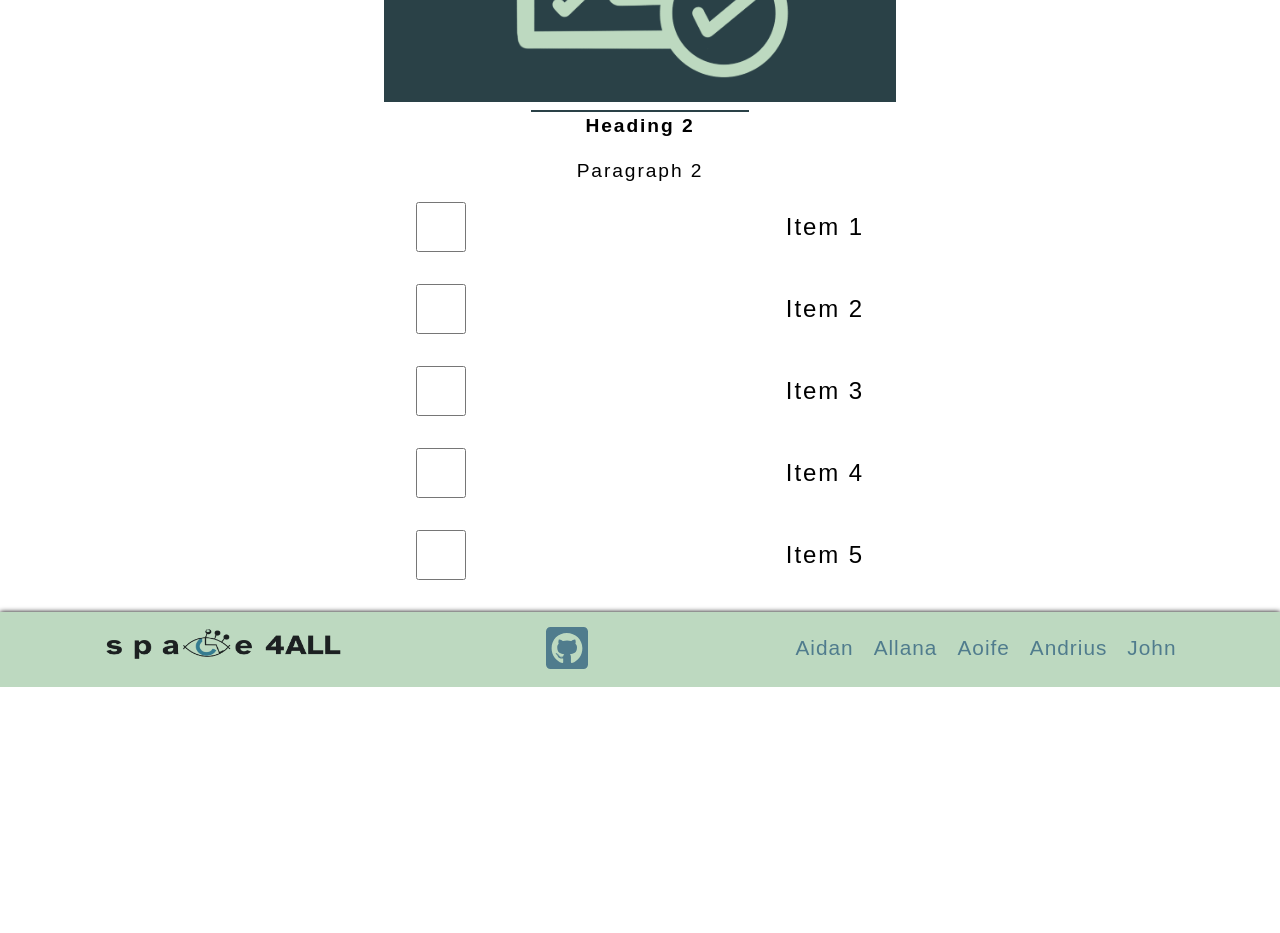
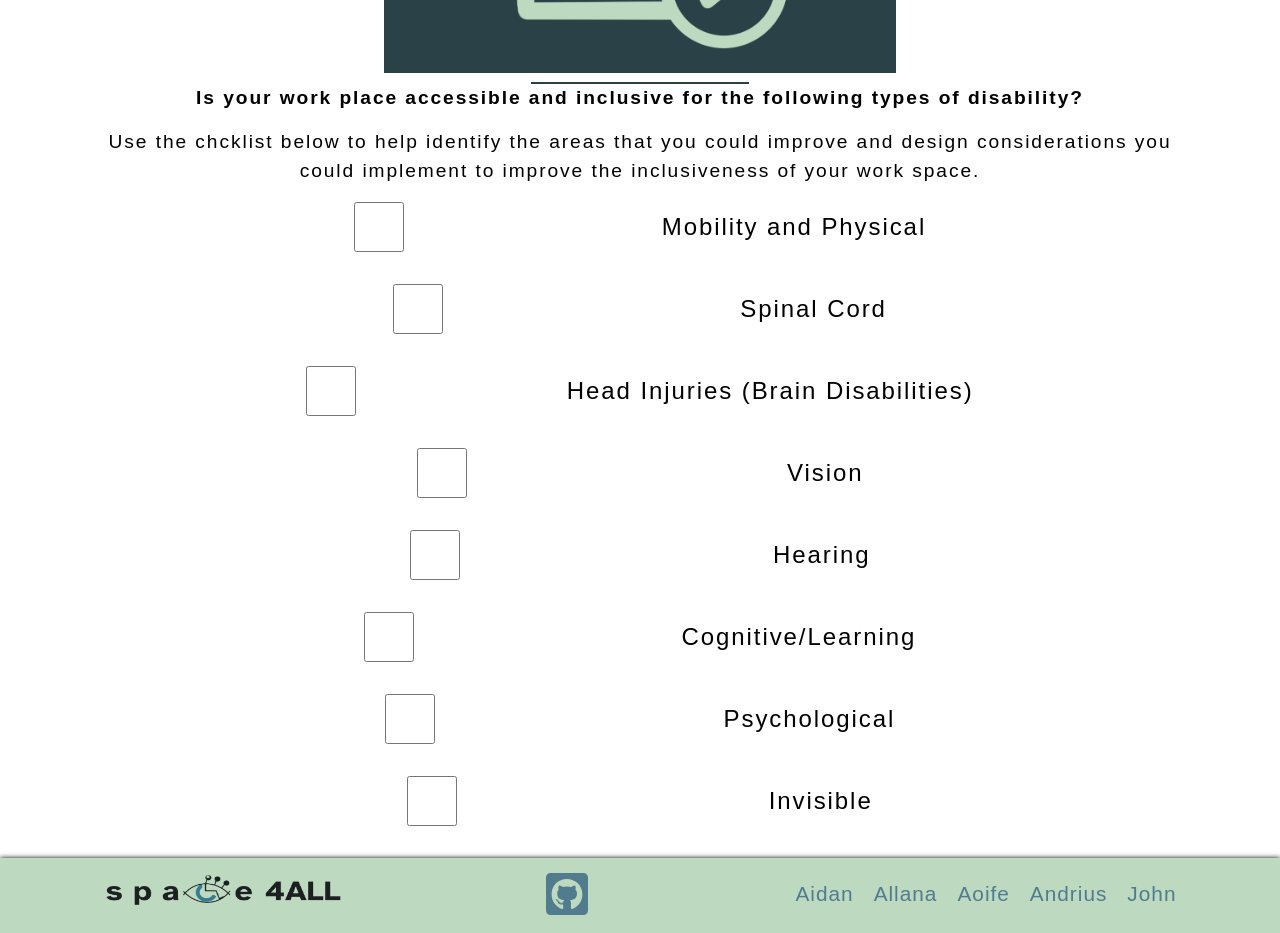
Before and after one commit to aidant842/Trust-in-SODA-Hackathon, a React (Create React App) app in the folder space4all/: page /checklist in a window 1280 px wide. Shown: the part 500-1433 px from the top of the page. Before the commit the page ends 1187 px from the top, so only its background shows below. Built offline with nearby package versions, Linux system fonts and the light colour scheme.

Commit message:
add categories to checklist on page 3

```diff
--- a/space4all/src/components/Checklist/CheckListItems.js
+++ b/space4all/src/components/Checklist/CheckListItems.js
@@ -1,27 +1,42 @@
 export const CheckListItems = [
     {
-        label: "Item 1",
+        label: "Mobility and Physical",
         name: "item1",
         id: "item1",
     },
     {
-        label: "Item 2",
+        label: "Spinal Cord",
         name: "item2",
         id: "item2",
     },
     {
-        label: "Item 3",
+        label: "Head Injuries (Brain Disabilities)",
         name: "item3",
         id: "item3",
     },
     {
-        label: "Item 4",
+        label: "Vision",
         name: "item4",
         id: "item4",
     },
     {
-        label: "Item 5",
+        label: "Hearing",
         name: "item5",
         id: "item5",
     },
+    {
+        label: "Cognitive/Learning",
+        name: "item6",
+        id: "item6",
+    },
+    {
+        label: "Psychological",
+        name: "item7",
+        id: "item7",
+    },
+    {
+        label: "Invisible",
+        name: "item8",
+        id: "item8",
+    },
 ];
--- a/space4all/src/pages/Page3.js
+++ b/space4all/src/pages/Page3.js
@@ -14,7 +14,7 @@ import checklistImg from "../static/images/checklist.png";
 const Page3 = () => {
     return (
         <>
-            <TextWithHeader heading="Heading 1" text="Paragraph 1" />
+            <TextWithHeader heading="Inclusive Office Checklist" text="" />
             <Image
                 imageSrc={checklistImg}
                 altText="Logo"
@@ -22,7 +22,7 @@ const Page3 = () => {
                 width="50%"
             />
             <HR />
-            <TextWithHeader heading="Heading 2" text="Paragraph 2" />
+            <TextWithHeader heading="Is your work place accessible and inclusive for the following types of disability?" text="Use the chcklist below to help identify the areas that you could improve and design considerations you could implement to improve the inclusiveness of your work space." />
             <Checklist />
         </>
     );
```
